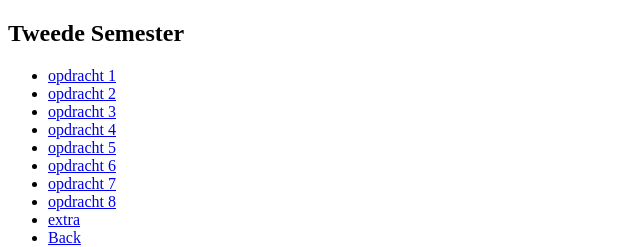
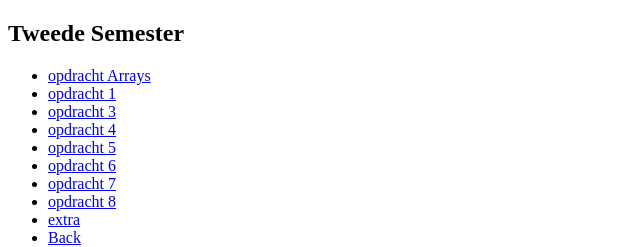
Before and after one commit to FaarahJaamaMohamed/FaarahJaamaMohamed.github.io, a plain HTML site: page labo2 s2/index.html in a window 1280 px wide. Shown: the full height of the page, 0-640 px from the left. Drawn offline with Linux system fonts and the light colour scheme.

Commit message:
labo 2 links aangepast

```diff
--- a/labo2 s2/index.html
+++ b/labo2 s2/index.html
@@ -8,8 +8,8 @@
 <section>
   <h2>Tweede Semester</h2>
   <ul>
-    <li><a href="oef 1/index.html">opdracht 1</a></li>
-    <li><a href="oef 2/index.html">opdracht 2</a></li>
+    <li><a href="oef 1/index.html">opdracht Arrays</a></li>
+    <li><a href="oef 2/index.html">opdracht 1</a></li>
     <li><a href="oef 3/index.html">opdracht 3</a></li>
     <li><a href="oef4/index.html">opdracht 4</a></li>
     <li><a href="oef 5/index.html">opdracht 5</a></li>
```
